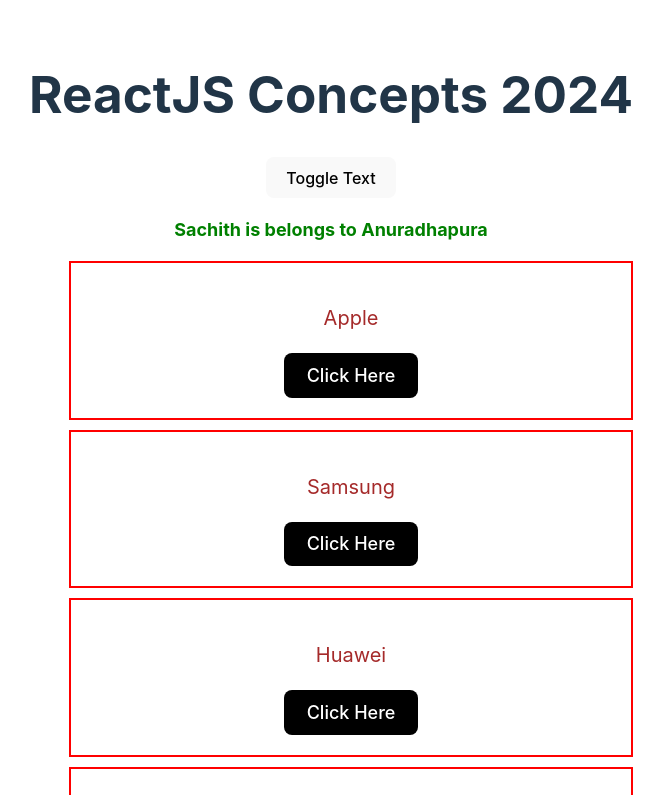
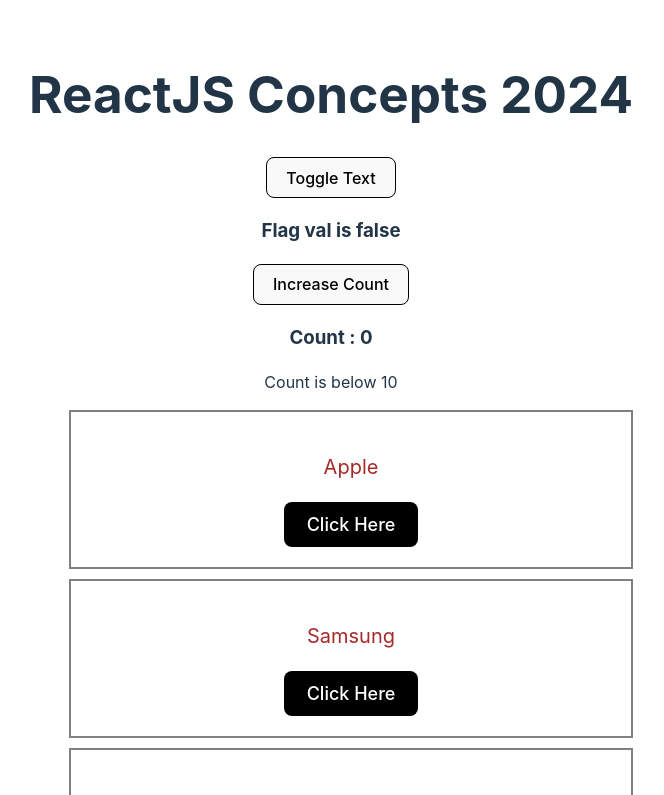
Before and after one commit to sachith-coding/reactjs-concepts-2024, a React (Vite) app: page / in a window 1280 px wide. Shown: the top 795 px of the page, without its empty margins (309-973 px from the left). Built offline with nearby package versions, Linux system fonts and the light colour scheme.

Commit message:
Implement UseEffect Hook for Intial Loading and for some Side Effects

```diff
--- a/src/components/products/ProductList.jsx
+++ b/src/components/products/ProductList.jsx
@@ -1,4 +1,4 @@
-import React, { useState } from 'react'
+import React, { useEffect, useState } from 'react'
 import ProductItem from './components/ProductItem'
 import './style.css'
 
@@ -6,20 +6,46 @@
 const ProductList = ({ listOfProducts, name, city }) => {
 
     const [flag, setFlag] = useState(true)
+    const [count, setCount] = useState(0)
+    const [countChecker, setCountChecker] = useState(false)
 
-    function getTextBlock(flagVal)
-    {
-        return flagVal ? (<h3 className='title'>{name} is belongs to {city}</h3>) : (<h3>Flag val is false</h3>)
-    }
+    useEffect(() => {
+        setFlag(!flag)
+        console.log("Intial Page Loading");
+
+        return () => {
+            console.log('Component getting Destroyed -> we can do some more side effects here also');
+        }
+
+    }, []) // Only call once when page loading.....
+
+    useEffect(() => {
+        if(count === 10)
+        {
+            setCountChecker(true)
+        }
+    }, [count]) // call only when count changes......
+
 
     const handleToggleText = () => {
         setFlag(!flag)
     }
 
+    const handleCount = () => {
+        setCount(count+1)
+    }
+
     return (
         <>
-            <button onClick={handleToggleText}>Toggle Text</button>
-            {getTextBlock(flag)}
+            <button className='buttonStyle' onClick={handleToggleText}>Toggle Text</button>
+            {
+                flag ? (<h3 className='title'>{name} is belongs to {city}</h3>) : (<h3>Flag val is false</h3>)
+            }
+            <div>
+                <button className='buttonStyle' onClick={handleCount}>Increase Count</button>
+                <h3>Count : {count}</h3>
+                <p>{!countChecker ? "Count is below 10" : "Count is equal or above 10"}</p>
+            </div>
             <ul>
                 {
                     listOfProducts.map((item, index) => (
--- a/src/components/products/components/ProductItem.jsx
+++ b/src/components/products/components/ProductItem.jsx
@@ -11,7 +11,7 @@
 
 const ProductItem = ({singleProduct}) => {
     return (
-        <div style={{padding: '20px', border: '2px solid red', marginBottom: '10px'}}>
+        <div style={{padding: '20px', border: '2px solid grey', marginBottom: '10px'}}>
             <p className={styles.productTitle}>{singleProduct}</p>
             <ButtonComponent />
         </div>
--- a/src/components/products/style.css
+++ b/src/components/products/style.css
@@ -1,6 +1,10 @@
 .title{
     font-size: large;
-    color: green;
+    color: black;
     font-weight: bold;
     align-items: center;
 }
+
+.buttonStyle{
+    border-color: black;
+}
--- a/src/main.jsx
+++ b/src/main.jsx
@@ -4,7 +4,5 @@
 import './index.css'
 
 createRoot(document.getElementById('root')).render(
-  <StrictMode>
     <App />
-  </StrictMode>,
 )
```
